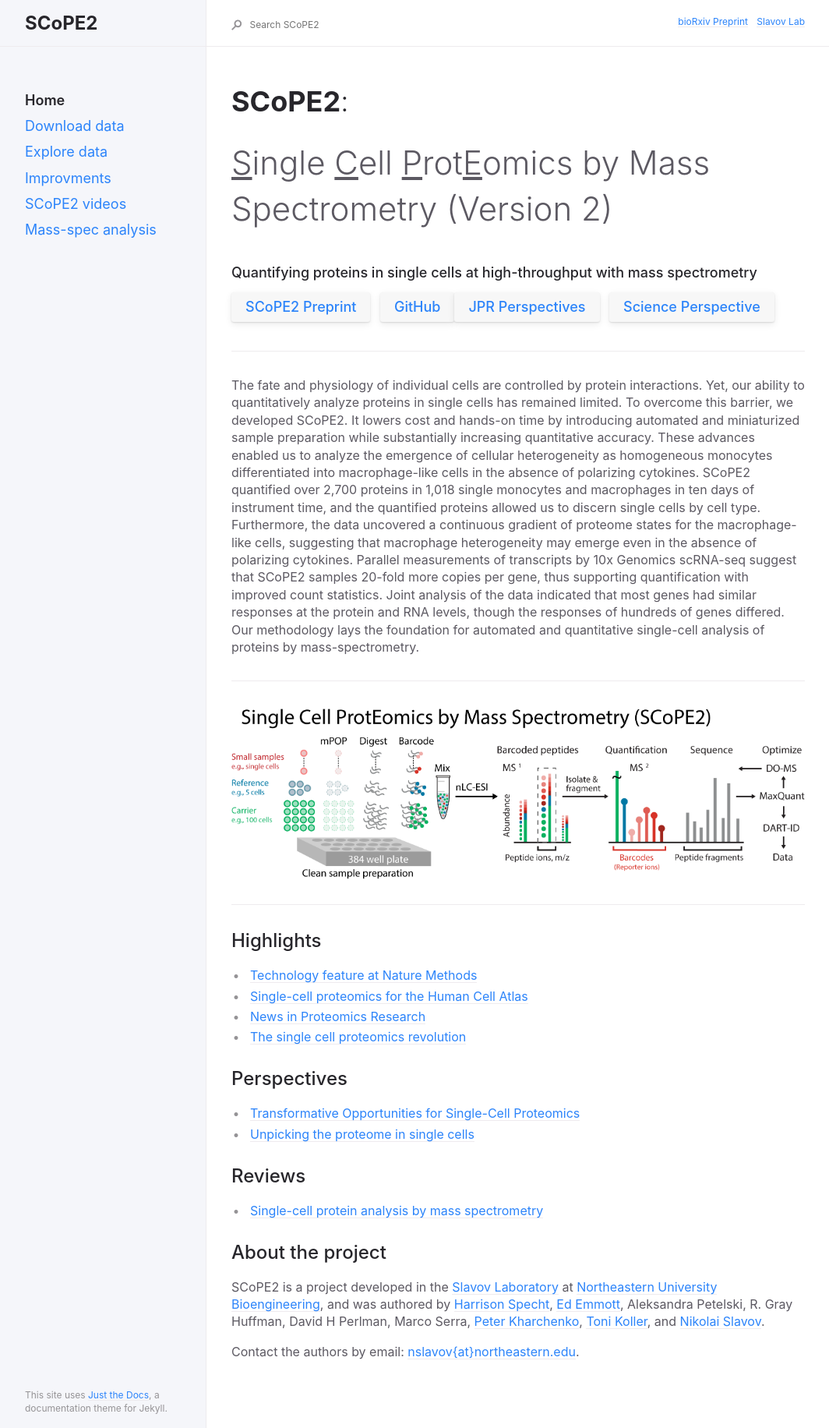
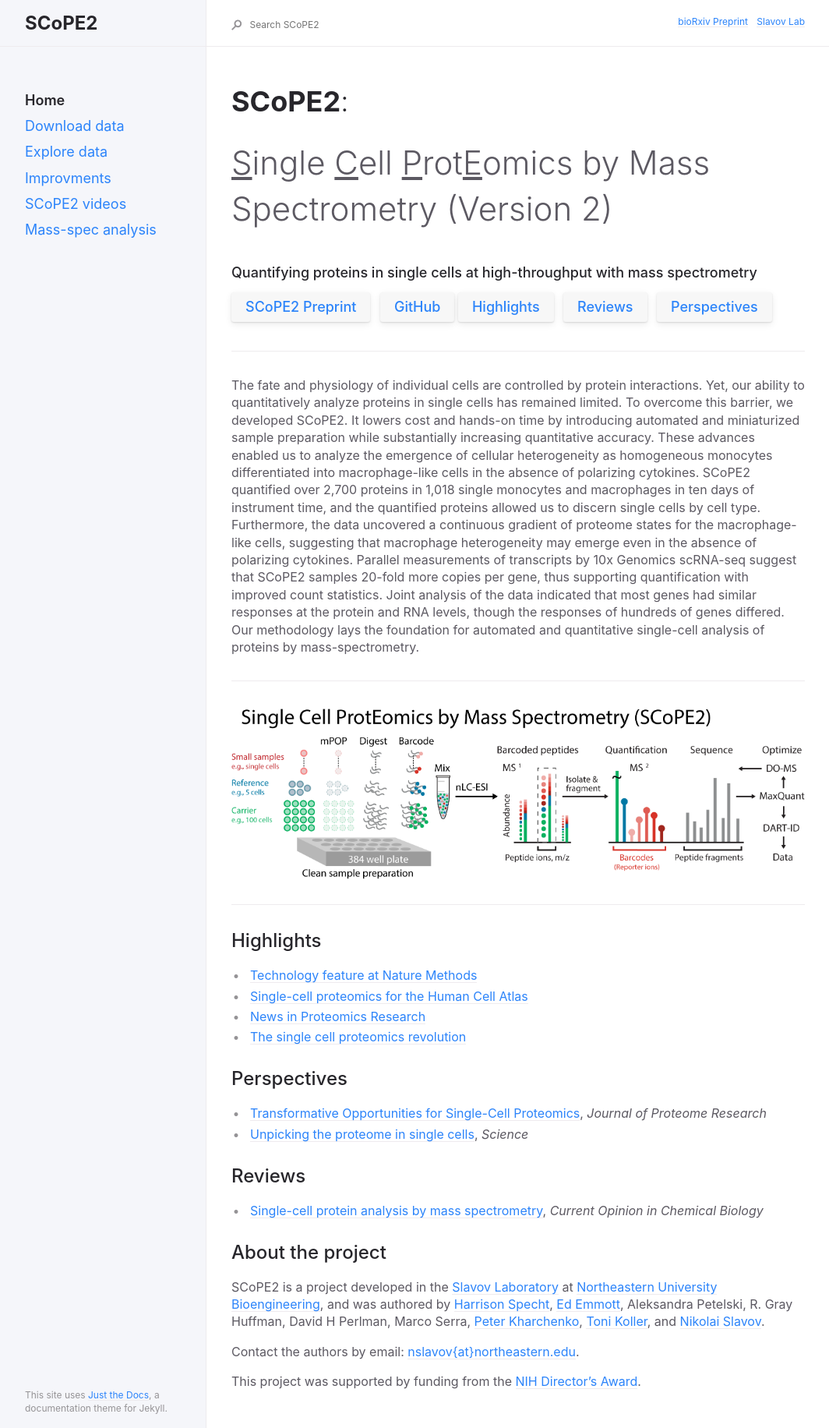
Before and after one commit to SlavovLab/SCoPE2, a Jekyll site: the page built from docs/index.md, in a window 1280 px wide. Shown: the whole page at 78% size, without its empty margins (91-1155 px from the left). Built offline with Jekyll 4.4.1, drawn with Linux system fonts in a browser that asks for light colours.

Commit message:
Update index.md

```diff
--- a/docs/index.md
+++ b/docs/index.md
@@ -16,8 +16,11 @@ permalink: /
 ### Quantifying proteins in single cells at high-throughput with mass spectrometry
 
 [SCoPE2 Preprint](https://doi.org/10.1101/665307){: .btn .fs-5 .mb-4 .mb-md-0 .mr-2 }
-[GitHub](https://github.com/SlavovLab/SCoPE2/tree/master/code){: .btn .fs-5 .mb-4 .mb-md-0 }[JPR Perspectives]({{site.baseurl}}#perspectives){: .btn .fs-5 .mb-4 .mb-md-0 .mr-2}
-[Science Perspective](https://science.sciencemag.org/content/367/6477/512){: .btn .fs-5 .mb-4 .mb-md-0 .mr-2}
+[GitHub](https://github.com/SlavovLab/SCoPE2/tree/master/code){: .btn .fs-5 .mb-4 .mb-md-0 }
+[Highlights]({{site.baseurl}}#highlights){: .btn .fs-5 .mb-4 .mb-md-0 .mr-2}
+[Reviews]({{site.baseurl}}#reviews){: .btn .fs-5 .mb-4 .mb-md-0 .mr-2}
+[Perspectives]({{site.baseurl}}#perspectives){: .btn .fs-5 .mb-4 .mb-md-0 .mr-2}
+
 
 ------------
 
@@ -36,14 +39,16 @@ The fate and physiology of individual cells are controlled by protein interactio
 * [The single cell proteomics revolution](https://www.bioanalysis-zone.com/2020/02/11/single-cell-proteomics-revolution_bo/)
 
 ## Perspectives
-* [Transformative Opportunities for Single-Cell Proteomics](https://www.ncbi.nlm.nih.gov/pmc/articles/PMC6089608/)
-* [Unpicking the proteome in single cells](https://science.sciencemag.org/content/367/6477/512)
+* [Transformative Opportunities for Single-Cell Proteomics](https://www.ncbi.nlm.nih.gov/pmc/articles/PMC6089608/), *Journal of Proteome Research*
+* [Unpicking the proteome in single cells](https://science.sciencemag.org/content/367/6477/512), *Science*
 
 ## Reviews
-* [Single-cell protein analysis by mass spectrometry](https://doi.org/10.1016/j.cbpa.2020.04.018)
+* [Single-cell protein analysis by mass spectrometry](https://doi.org/10.1016/j.cbpa.2020.04.018), *Current Opinion in Chemical Biology*
 
 ## About the project
 
 SCoPE2 is a project developed in the [Slavov Laboratory](http://slavovlab.net) at [Northeastern University](https://www.northeastern.edu/) [Bioengineering](http://www.bioe.neu.edu/), and was authored by [Harrison Specht](http://harrisonspecht.com), [Ed Emmott](http://edemmott.co.uk/), Aleksandra Petelski, R. Gray Huffman, David H Perlman, Marco Serra, [Peter Kharchenko](http://pklab.med.harvard.edu/), [Toni Koller](http://slavovlab.net/people.htm), and [Nikolai Slavov](https://coe.northeastern.edu/people/slavov-nikolai/).
 
 Contact the authors by email: [nslavov\{at\}northeastern.edu](mailto:nslavov@northeastern.edu).
+
+This project was supported by funding from the [NIH Director's Award](https://projectreporter.nih.gov/project_info_description.cfm?aid=9167004&icde=31336575).
```
